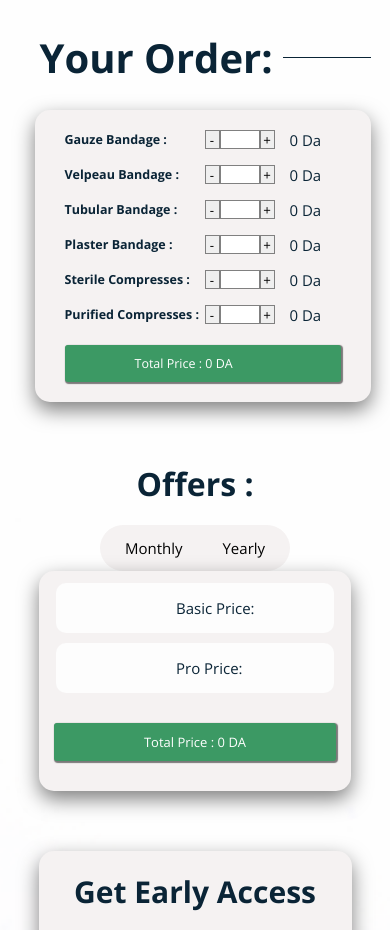
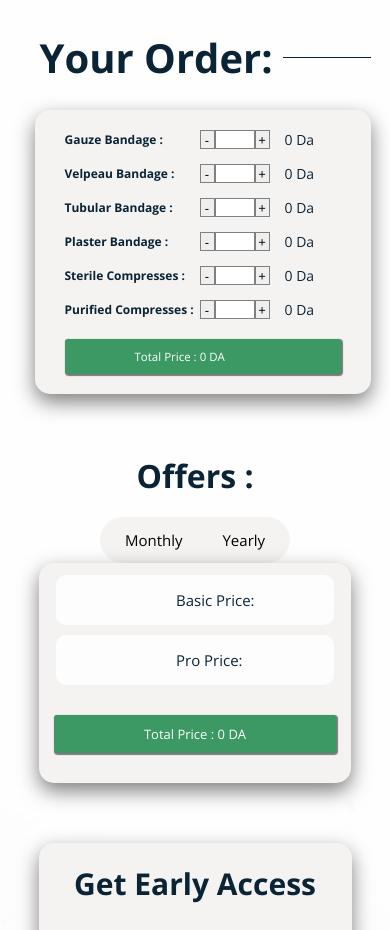
Before and after one commit to lazlyy/index, a plain HTML site: page index.html in a window 390 px wide. Shown: the part 2020-2950 px from the top of the page. Drawn offline with nearby package versions, Linux system fonts and the light colour scheme.

Commit message:
Refactor CSS styles for layout and responsiveness

```diff
--- a/index.css
+++ b/index.css
@@ -530,15 +530,15 @@ footer a{
         flex-direction: column;
     }
     .order  h1{
-        font-size: 12.5px;
+        font-size: 12px;
     }
     .order  p{
-        font-size: 15px;
+        font-size: 14px;
     }
     .totalprice1{
         /* margin-top: 20px;
         padding: 10px 70px; */
-        font-size: 12.5px;
+        font-size: 11.5px;
     }
     .yourorder{
         width: 90vw;
@@ -547,7 +547,7 @@ footer a{
     }
     .order{
         gap: 0px;
-        grid-template-columns: 140px 15px 40px 15px  100px;
+        grid-template-columns: 135px 15px 40px 15px  110px;
     }
 
     /* Offers */
```
